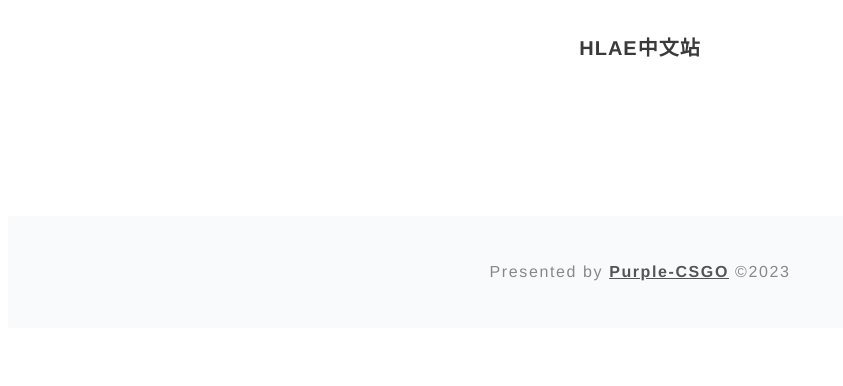
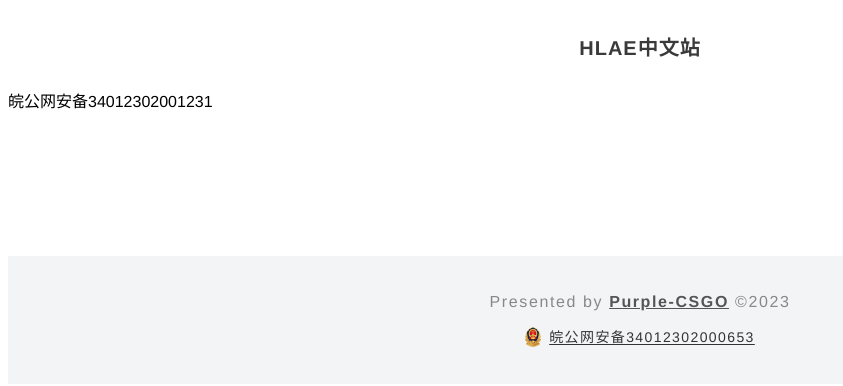
Before and after one commit to Purple-CSGO/hlae-site, a Vue app: page / in a window 1280 px wide. Shown: the top 386 px of the page, without its empty margins (0-843 px from the left). Built offline with nearby package versions, Linux system fonts and the light colour scheme.

Commit message:
add: beian

```diff
--- a/src/App.vue
+++ b/src/App.vue
@@ -1,6 +1,6 @@
 <template>
-  <div id="window" ref="root" class="w-full h-full flex flex-col justify-center items-center" >
-    <nav :class="{'opacity-0': !showNav}" id="nav" >
+  <div id="window" ref="root" class="flex flex-col items-center justify-center w-full h-full">
+    <nav :class="{ 'opacity-0': !showNav }" id="nav">
       HLAE中文站
     </nav>
 
@@ -10,8 +10,11 @@
       </keep-alive>
     </router-view>
 
+皖公网安备34012302001231
     <footer>
       <span>Presented by <a href="https://github.com/Purple-CSGO" class="author">Purple-CSGO</a> ©2023</span>
+      <a href="https://beian.mps.gov.cn/#/query/webSearch?code=34012302000653" rel="noreferrer"
+        target="_blank" class="beian"><img src="src/assets/img/beian.png" alt="beian"/>皖公网安备34012302000653</a>
     </footer>
   </div>
 </template>
@@ -24,8 +27,8 @@ const showNav = ref(false);
 let nav: HTMLElement;
 
 const onScroll = throttle(200, () => {
-    showNav.value = nav.offsetTop > 120;
-  }, { noLeading: false, noTrailing: false }
+  showNav.value = nav.offsetTop > 120;
+}, { noLeading: false, noTrailing: false }
 )
 
 onMounted(() => {
@@ -50,20 +53,22 @@ onUnmounted(() => {
 }
 
 nav {
-    @apply sticky top-0 w-full h-20 border-b
-    bg-white bg-opacity-70 backdrop-blur-2xl z-30 transition duration-200 ease-in-out
-    flex justify-center items-center
-    font-bold text-xl tracking-wider text-[#3a3a3a]
-    dark:bg-black dark:bg-opacity-70 dark:text-[#eaeaea] dark:border-[#131211];
+  @apply sticky top-0 w-full h-20 border-b bg-white bg-opacity-70 backdrop-blur-2xl z-30 transition duration-200 ease-in-out flex justify-center items-center font-bold text-xl tracking-wider text-[#3a3a3a] dark:bg-black dark:bg-opacity-70 dark:text-[#eaeaea] dark:border-[#131211];
 }
 
 footer {
-  @apply w-full h-28 mt-32 bg-gray-50 text-[#888] flex flex-col items-center justify-center gap-4 text-center tracking-widest transition
-         dark:text-[#aaa] dark:bg-[#262423];
+  @apply w-full h-32 mt-36 bg-gray-100 text-[#888] flex flex-col items-center justify-center gap-4 text-center tracking-widest transition dark:text-[#aaa] dark:bg-[#262423];
 
   .author {
-    @apply text-[#555] hover:text-[#333] font-bold
-           dark:text-[#eee] dark:hover:text-[#fff];
+    @apply text-[#555] hover:text-[#333] font-bold dark:text-[#eee] dark:hover:text-[#fff];
+  }
+
+  .beian {
+    @apply font-normal text-sm tracking-widest text-[#333336] hover:underline underline-offset-2 flex gap-2;
+
+    img {
+      @apply w-4;
+    }
   }
 }
 </style>
```
Also changed, not shown: src/assets/img/beian.png (added).
